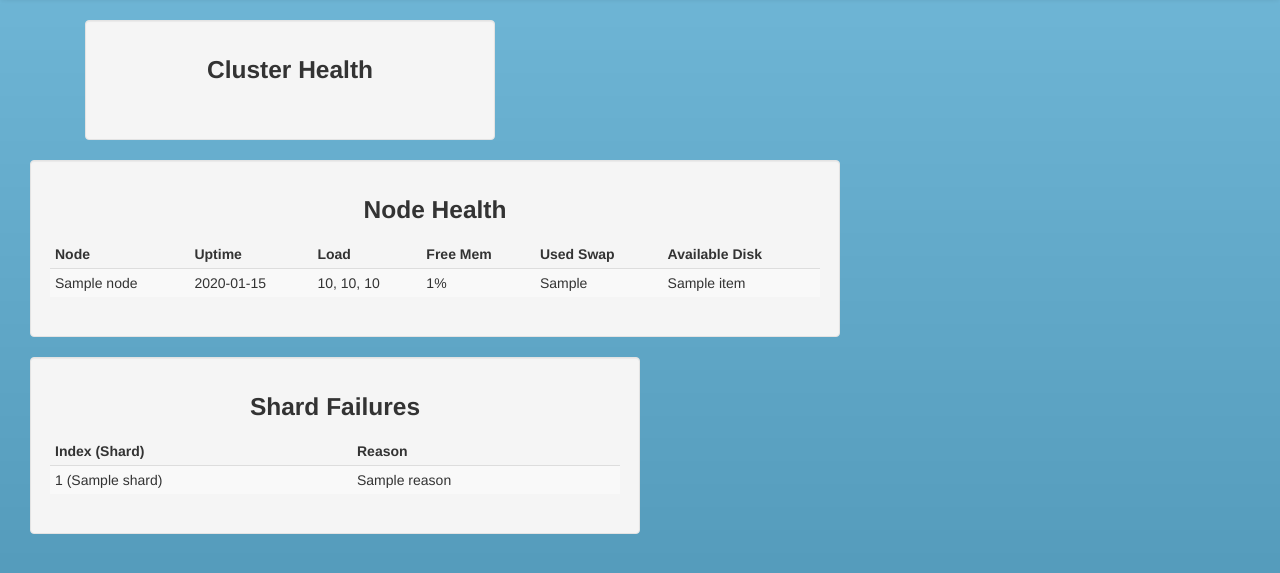
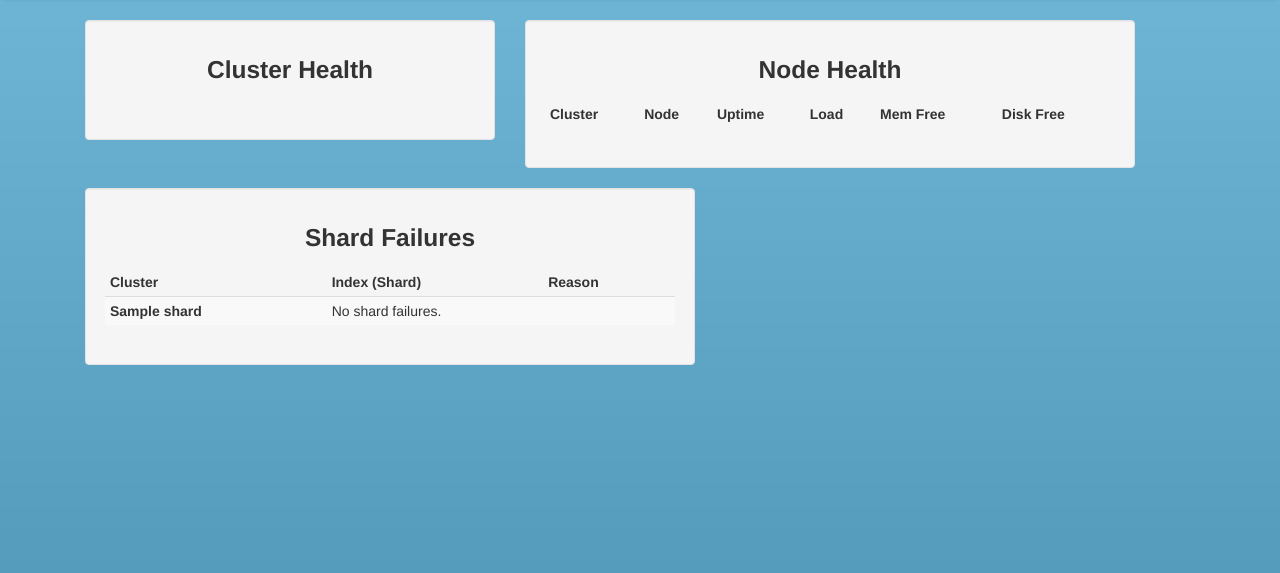
Before and after one commit to grigorescu/Brownian, a Flask app: template Brownian/templates/health.html in a window 1280 px wide. Shown: the part 42-615 px from the top of the page. Run offline with Flask 2, Linux system fonts and the light colour scheme; the template is opened without the code that fills it: most values are stand-ins (such as "Sample title", 1, 10 or a date in 2020); lists and menus that the app fills with data are empty.

Commit message:
Health page - done.

```diff
--- a/Brownian/elastibro/__init__.py
+++ /dev/null
@@ -1 +0,0 @@
-__author__ = 'vladg'
--- a/Brownian/elastibro/errors.py
+++ b/Brownian/elastibro/errors.py
@@ -4,4 +4,8 @@ errors = {'connection_error': "On cluster '%s' - Could not connect to any of the
                              "error log.",
           'could_not_get_health_status': "On cluster '%s' - Could not get ElasticSearch health status. Please " + \
                                          "check ElasticSearch health manually.",
+          'could_not_get_node_info': "On cluster '%s' - Could not get ElasticSearch node info. Please " + \
+                                         "check ElasticSearch health manually.",
+          'could_not_get_shard_info': "On cluster '%s' - Could not get ElasticSearch shard info. Please " + \
+                                         "check ElasticSearch health manually.",
          }
--- a/Brownian/templates/health.html
+++ b/Brownian/templates/health.html
@@ -15,24 +15,27 @@
             </tbody>
         </table>
     </div>
-</div>
-<div class="well container-fluid span8" xmlns="http://www.w3.org/1999/html">
+
+    <div class="well container-fluid span6" xmlns="http://www.w3.org/1999/html">
         <h3 style="text-align: center;">Node Health</h3>
         <table class="table table-condensed table-striped">
             <thead>
-        <th>Node</th><th>Uptime</th><th>Load</th><th>Free Mem</th><th>Used Swap</th><th>Available Disk</th>
+            <th>Cluster</th><th>Node</th><th>Uptime</th><th>Load</th><th>Mem Free</th><th>Disk Free</th>
             </thead>
             <tbody>
-        {% for node_name, node in nodes.items %}
+            {% for cluster_name, cluster in nodes.items() %}
+                {% if cluster_name != "_status" %}
+                    {% for node_name, node in nodes[cluster_name]['nodes'].items() %}
                         <tr>
-                <td>{{ node.name }}</td>
+                            <td><strong>{{ cluster_name }}</strong></td>
+                            <td>{{ node.hostname }}</td>
                             <td>{{ node.os.uptime }}</td>
                             <td>{{ node.os.load_average.0 }}, {{ node.os.load_average.1 }}, {{ node.os.load_average.2 }}</td>
                             <td>{{ node.os.mem.free_percent }}%</td>
-                <td>{{ node.os.swap.used_in_bytes }}</td>
-                <td>
-                    {{ node.fs.items.1.1 }}
-                </td></tr>
+                            <td>{{ node.fs.items()[1][1][0].available }}</td>
+                        </tr>
+                    {% endfor %}
+                {% endif %}
             {% endfor %}
             </tbody>
         </table>
@@ -40,19 +43,24 @@
 
     <div class="well container-fluid span6" xmlns="http://www.w3.org/1999/html">
         <h3 style="text-align: center;">Shard Failures</h3>
-    {% if shards.es_shards.failures %}
         <table class="table table-condensed table-striped">
             <thead>
-            <th>Index (Shard)</th><th>Reason</th>
+            <th>Cluster</th><th>Index (Shard)</th><th>Reason</th>
             </thead>
             <tbody>
-            {% for failure in shards.es_shards.failures %}
-                <tr><td>{{ failure.index }} ({{ failure.shard }})</td><td style="white-space:normal">{{ failure.reason }}</td></tr>
+            {%  for cluster_name, cluster in shards.items() %}
+                {% if cluster_name != "_status" %}
+                    {% if shards[cluster_name]['_shards'].failed > 0 %}
+                        {% for failure in shards[cluster_name]['_shards'].failures %}
+                            <tr><td>{{ cluster_name }}</td><td>{{ failure.index }} ({{ failure.shard }})</td><td style="white-space:normal">{{ failure.reason }}</td></tr>
+                        {% endfor %}
+                    {% else %}
+                    <tr><td><strong>{{ cluster_name }}</strong><td colspan="2">No shard failures.</td></tr>
+                    {% endif %}
+                {% endif %}
             {% endfor %}
             </tbody>
         </table>
-    {% else %}
-        No shard failures.
-    {% endif %}
     </div>
+
 {% endblock %}
--- a/Brownian/views.py
+++ b/Brownian/views.py
@@ -25,4 +25,6 @@ def notices():
 @app.route('/health')
 def health():
     health, errors = elastibro.utils.getHealth()
-    return render_template('health.html', health=health, errors=errors)
+    nodes, errors = elastibro.utils.getNodeInfo(errors)
+    shards, errors = elastibro.utils.getShardInfo(errors)
+    return render_template('health.html', health=health, nodes=nodes, shards=shards, errors=errors)
```
Also changed, not shown: Brownian/elastibro/utils.py (+64 -15 lines). Lines whose indentation alone changed are shown as unchanged.
